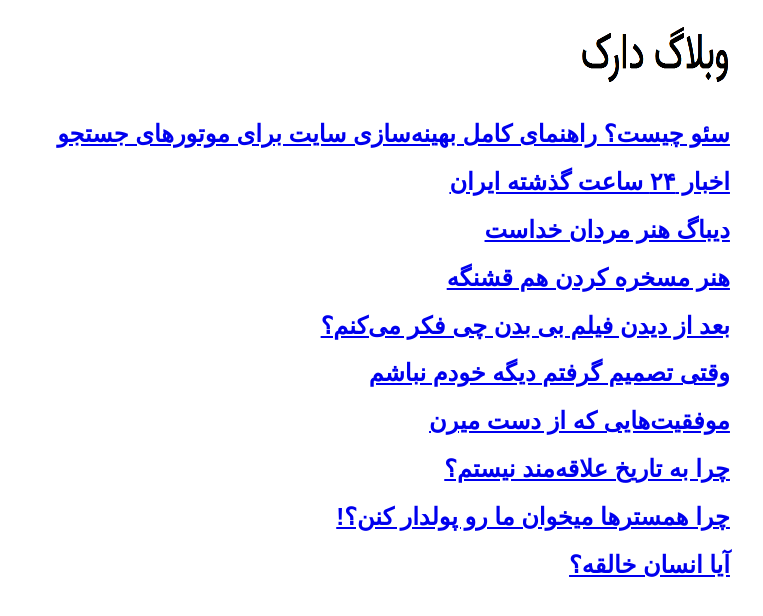
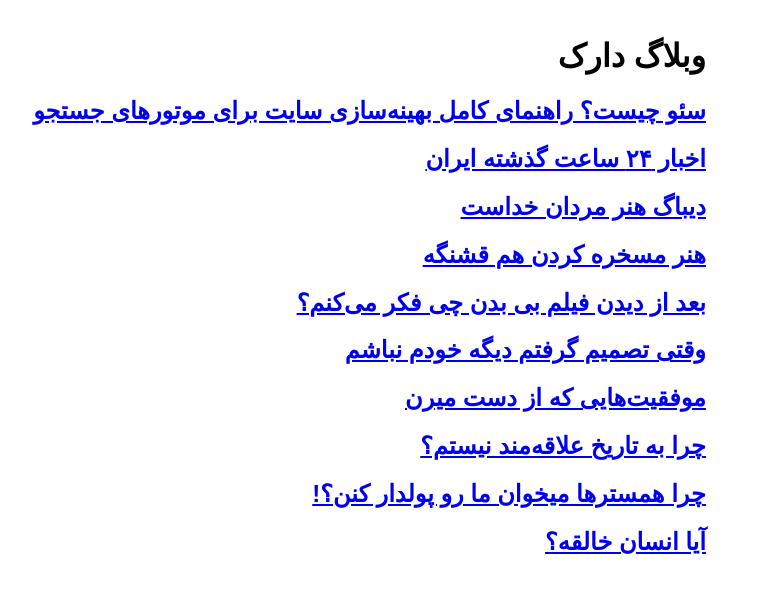
Before and after one commit to darkblog/darkblog.github.io, a Jekyll site: the page built from index.html, in a window 1280 px wide. Shown: the top 616 px of the page, without its empty margins (431-1194 px from the left). Built offline with Jekyll 4.4.1, drawn with Linux system fonts in a browser that asks for light colours.

Commit message:
Update index.html

```diff
--- a/index.html
+++ b/index.html
@@ -11,7 +11,7 @@
 <style>body{font-family:sans-serif;margin:auto;padding:1em;max-width:80ch}</style>
 </head>
 <body>
-<a href="https://darkblog.github.io/"><img src="https://darkblog.github.io/darkblog.PNG" alt="وبلاگ دارک" style="width:150px;height:80px"></a>
+<h1>وبلاگ دارک</h1>
 {% for post in site.posts %}
 <h2><a href="{{ site.url }}{{ post.url }}">{{ post.title }}</a></h2>
 {% endfor %}
```
